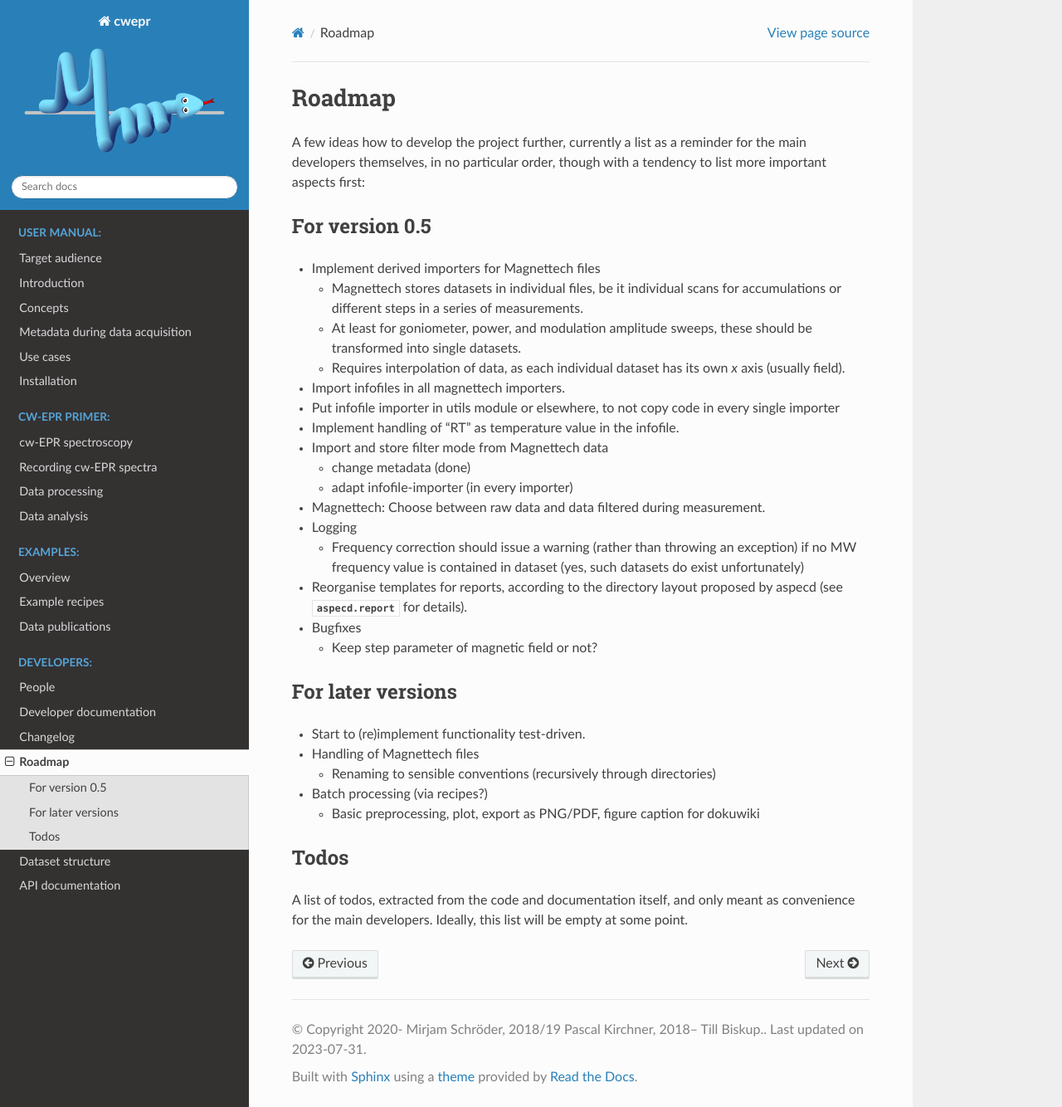
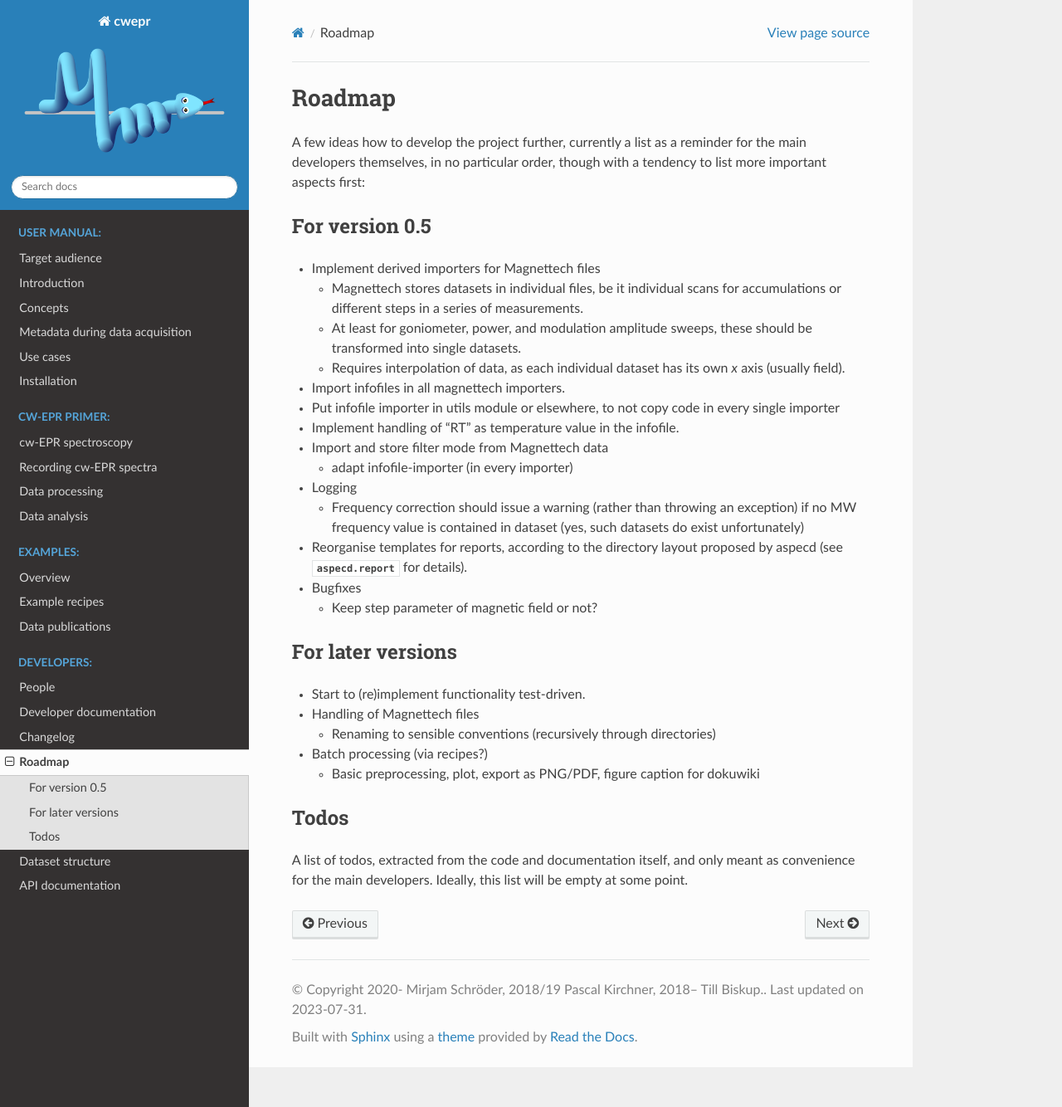
Before and after one commit to tillbiskup/cwepr, a Sphinx documentation site: the page built from docs/roadmap.rst, in a window 1280 px wide and 1334 px high. Shown: the whole window at 83% size. Built offline with Sphinx 7.4.7 and the Read the Docs theme 2.0.0, drawn with Linux system fonts in a browser that asks for light colours.

Commit message:
updated roadmap

```diff
--- a/docs/roadmap.rst
+++ b/docs/roadmap.rst
@@ -24,11 +24,7 @@ For version 0.5
 
 * Import and store filter mode from Magnettech data
 
-  * change metadata (done)
-
   * adapt infofile-importer (in every importer)
-
-* Magnettech: Choose between raw data and data filtered during measurement.
 
 * Logging
 
```
Also changed, not shown: 1 other file.
